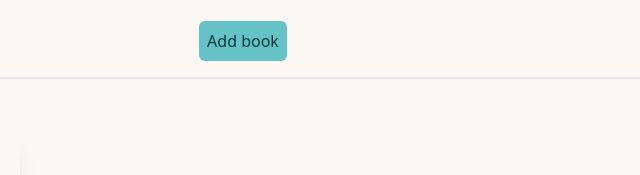
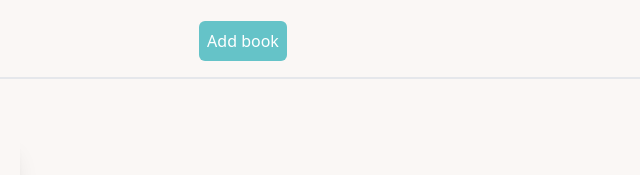
Before and after one commit to mchlol/library, a website: page index.html in a window 1280 px wide. Shown: the part 294-469 px from the top of the page, 397-1037 px from the left. Drawn offline with Linux system fonts and the light colour scheme.

Commit message:
change add button to white text for better contrast

```diff
--- a/index.html
+++ b/index.html
@@ -86,7 +86,8 @@
                 <div class="flex lg:justify-center align-middle m-4">
 
                     <div class="text-center">
-                        <button id="add-button" class="btn-primary rounded-md p-2" type="submit">Add book</button>
+                        <button id="add-button" class="btn-primary rounded-md p-2 text-white" type="submit">Add
+                            book</button>
                     </div>
 
                 </div>
@@ -98,9 +99,11 @@
         </form>
     </section>
 
+    <!-- <div class="card shadow-xl m-5 p-4 w-64 text-center">Text</div> -->
+
     <section id="library-section">
         <div class="container grid sm:grid-cols-2 lg:grid-cols-3 gap-4 p-5 auto-rows-auto">
-            <!-- <div class="card shadow-xl m-4 p-4 w-64"></div> -->
+
 
         </div>
     </section>
```
